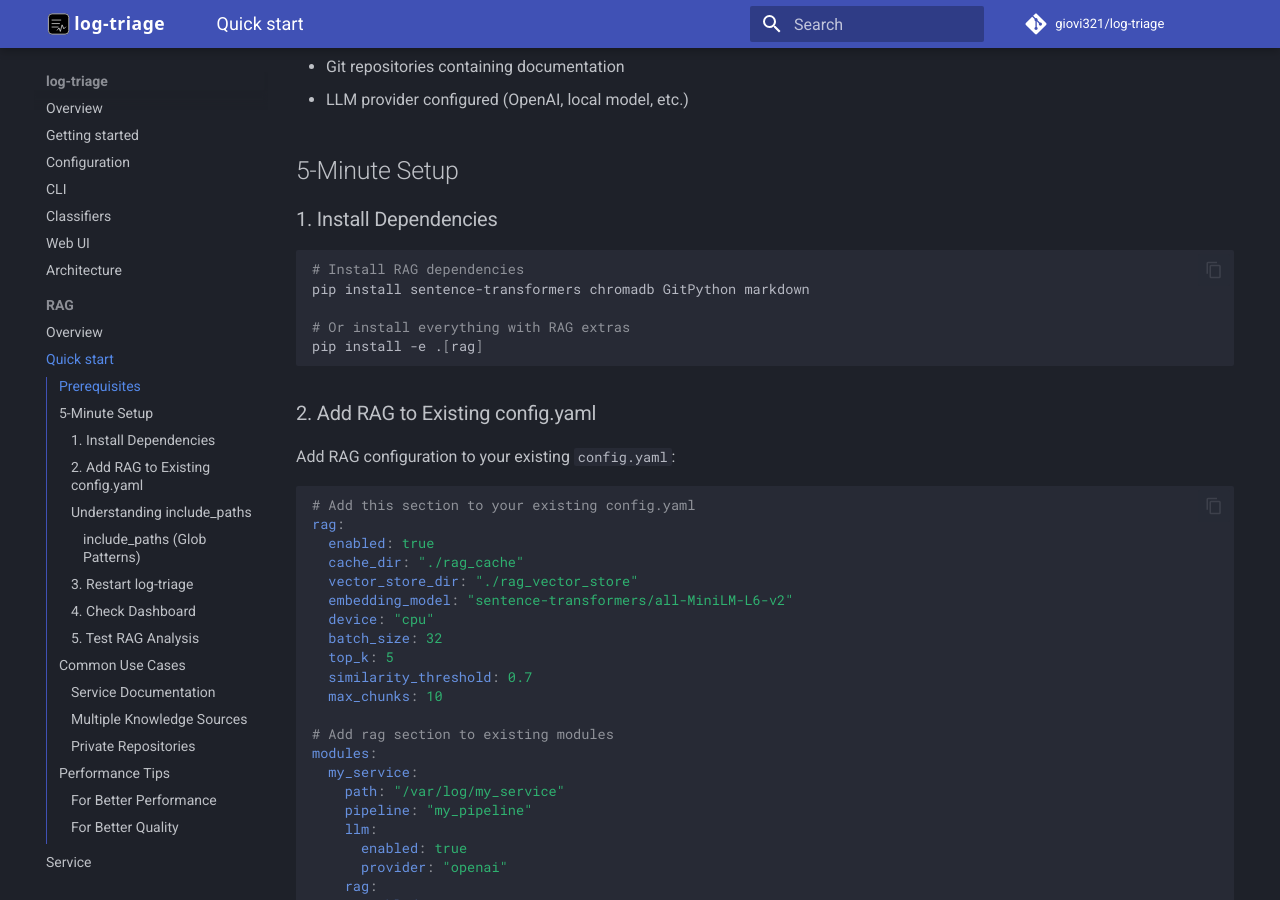
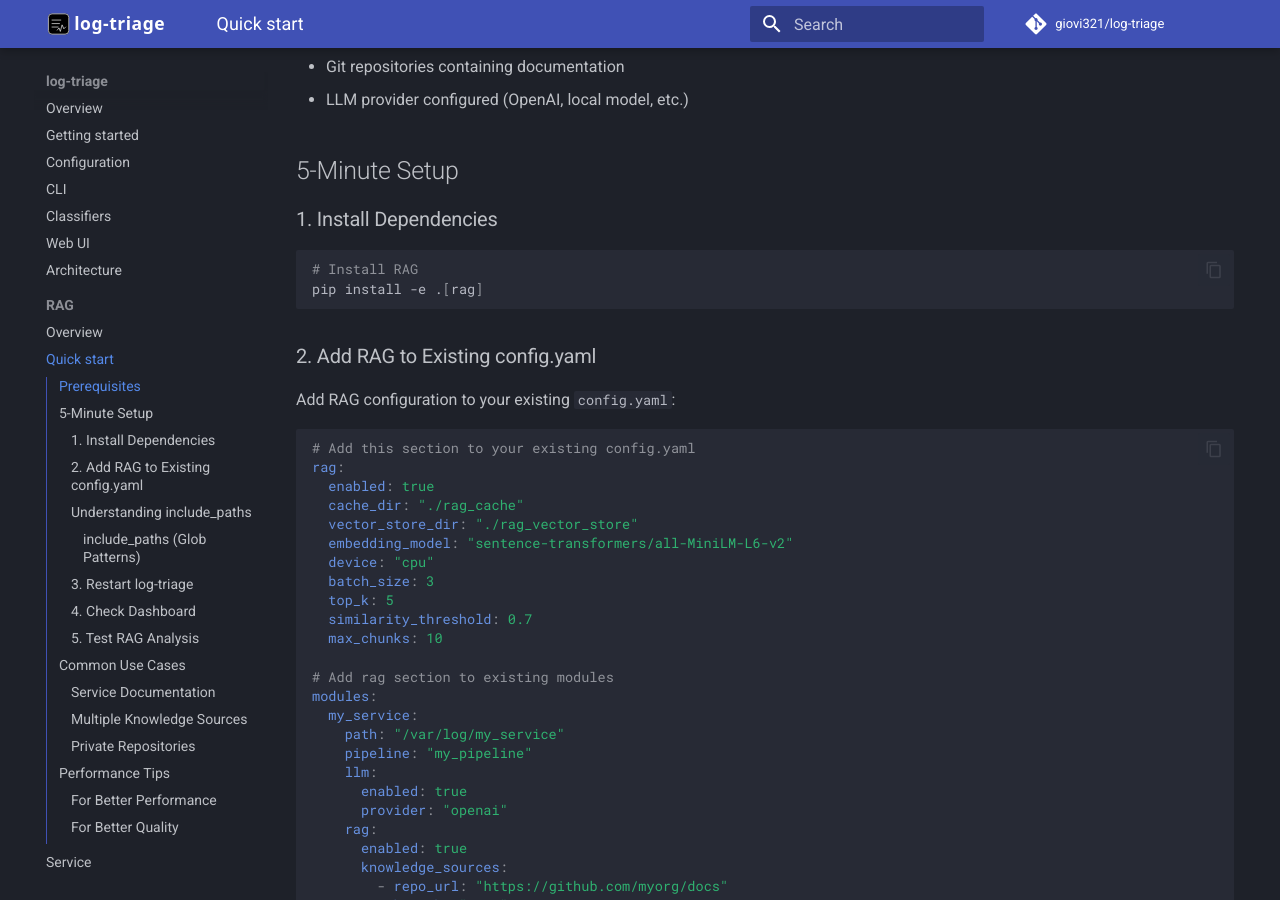
Before and after one commit to giovi321/log-triage, an MkDocs documentation site: the page built from docs/RAG-QuickStart.md, in a window 1280 px wide and 900 px high, scrolled down 276 px. Built offline with MkDocs 1.6.1 and Material for MkDocs 9.7.7, drawn with Linux system fonts in a browser that asks for light colours; comment, search, counter and statistics services are not loaded.

Commit message:
Fixed RAG docs

````diff
--- a/docs/RAG-QuickStart.md
+++ b/docs/RAG-QuickStart.md
@@ -13,10 +13,7 @@ This guide helps you get started with RAG (Retrieval-Augmented Generation) in lo
 ### 1. Install Dependencies
 
 ```bash
-# Install RAG dependencies
-pip install sentence-transformers chromadb GitPython markdown
-
-# Or install everything with RAG extras
+# Install RAG
 pip install -e .[rag]
 ```
 
@@ -32,7 +29,7 @@ rag:
   vector_store_dir: "./rag_vector_store"
   embedding_model: "sentence-transformers/all-MiniLM-L6-v2"
   device: "cpu"
-  batch_size: 32
+  batch_size: 3
   top_k: 5
   similarity_threshold: 0.7
   max_chunks: 10
````
